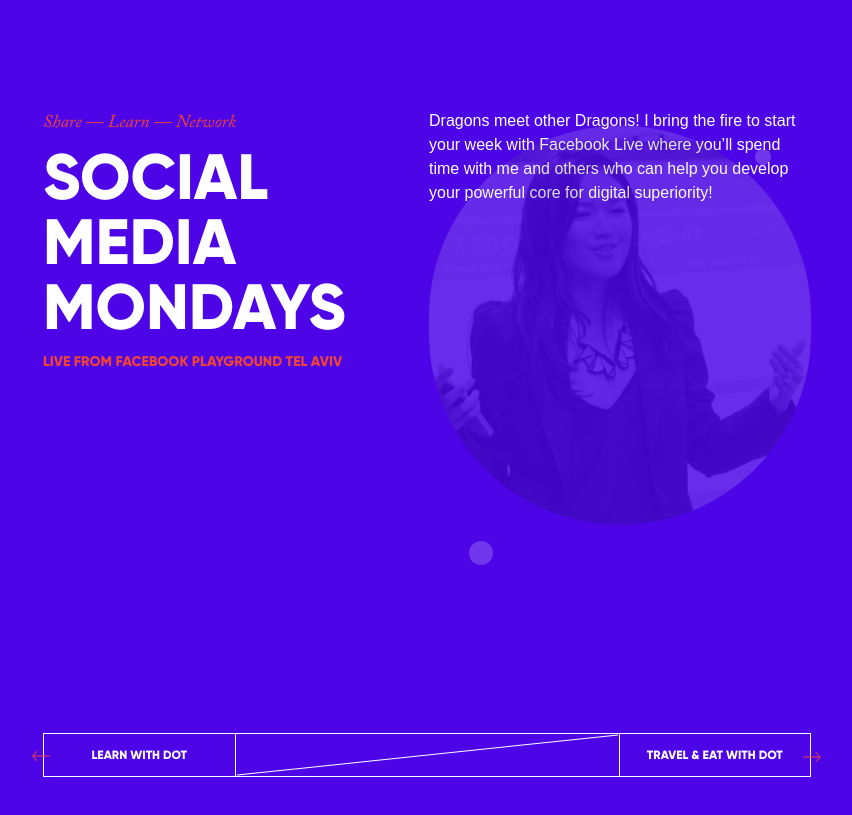
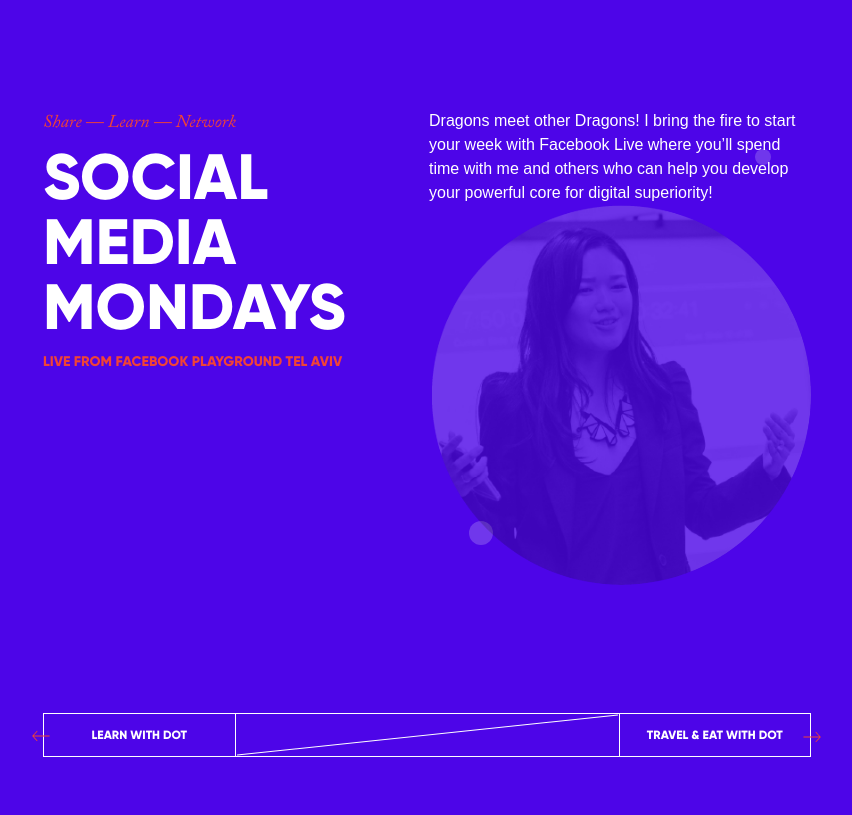
Before and after one commit to ArnabShikder24/dotlung-frontend, a Next.js app: page /learn-with-dot in a window 1280 px wide. Shown: the part 3120-3935 px from the top of the page, without its empty margins (213-1065 px from the left). Built offline with nearby package versions, Linux system fonts and the light colour scheme; a web font is replaced by a local one.

Commit message:
image place perfectly

```diff
--- a/src/app/learn-with-dot/page.tsx
+++ b/src/app/learn-with-dot/page.tsx
@@ -247,14 +247,14 @@ const LearnWithDot = () => {
             <div className="absolute top-10 right-10 w-4 h-4 bg-white/20 rounded-full"></div>
             <div className="absolute bottom-10 left-10 w-6 h-6 bg-white/20 rounded-full"></div>
             <div className="mt-6 md:mt-0 w-full flex justify-end">
-              <div className="relative w-[300px] h-[300px] md:w-[400px] md:h-[400px]">
+              <div className="absolute -top-[160px] -right-4 md:top-20 md:-right-0 md:relative w-[230px] h-[230px] md:w-[380px] md:h-[380px]">
                 <RevealOnScrollSpan>
                   <Image
                     src={girl1}
                     alt="Speaker"
                     layout="fill"
                     objectFit="cover"
-                    className="rounded-full opacity-80 -mt-20"
+                    className="rounded-full -mt-20"
                   />
               </RevealOnScrollSpan>
               </div>
```
